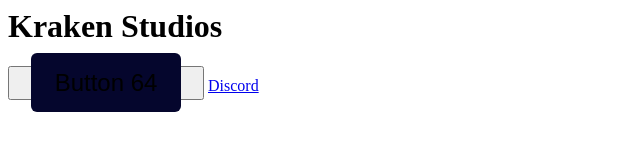
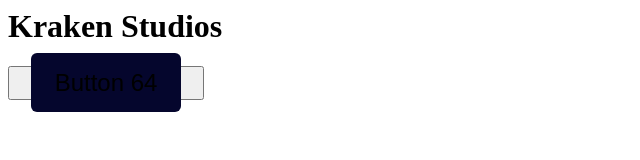
Before and after one commit to HitsJayden/Kraken-Studios, a plain HTML site: page index.html in a window 1280 px wide. Shown: the full height of the page, 0-640 px from the left. Drawn offline with Linux system fonts and the light colour scheme.

Commit message:
Update index.html

```diff
--- a/index.html
+++ b/index.html
@@ -8,7 +8,6 @@
 
     <button class="button-64" role="button"><span class="text">Button 64</span></button>
 
-<a href="https://discord.gg/fWNuDDSV" class="button1">Discord</a>
 
   </body>
 </html>
```
